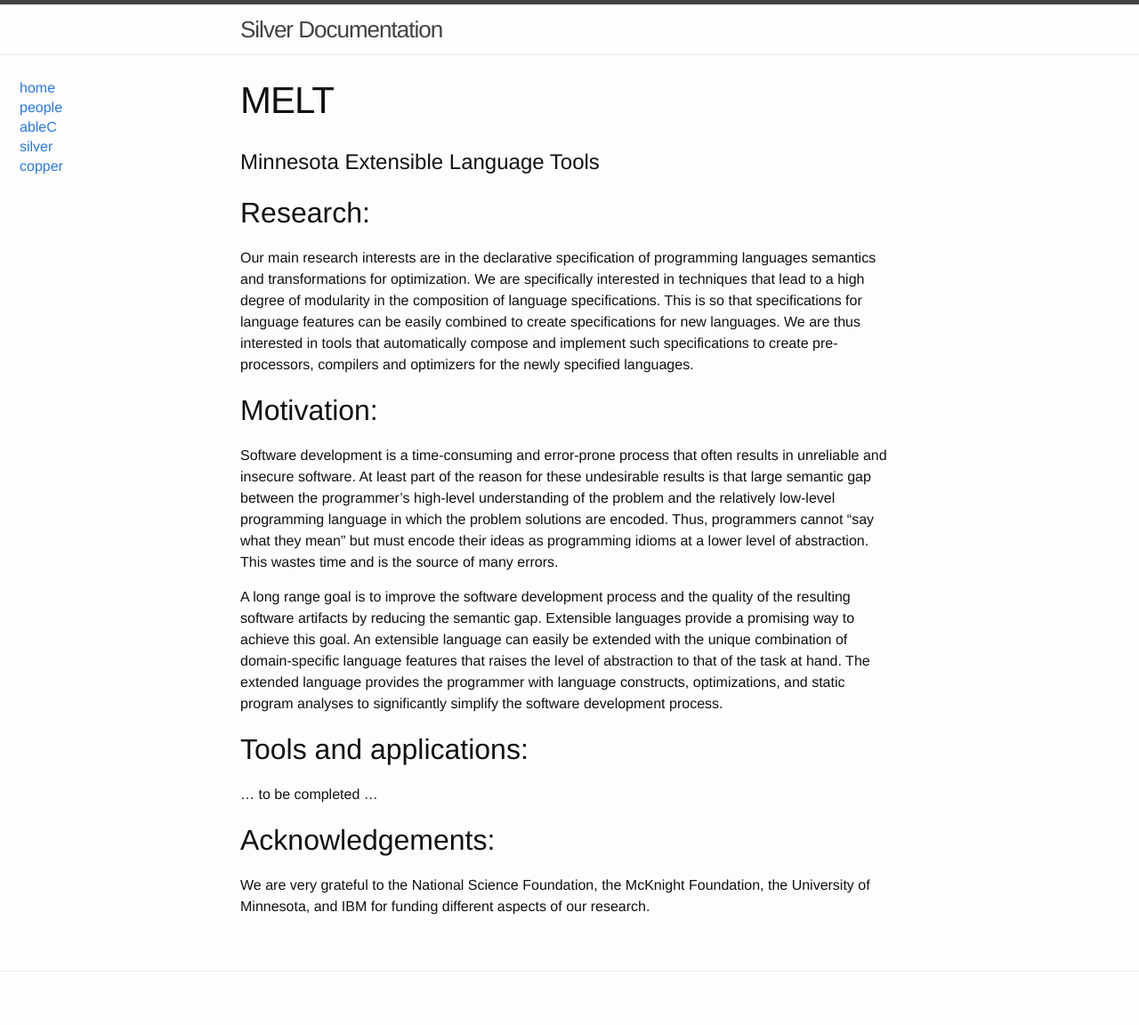
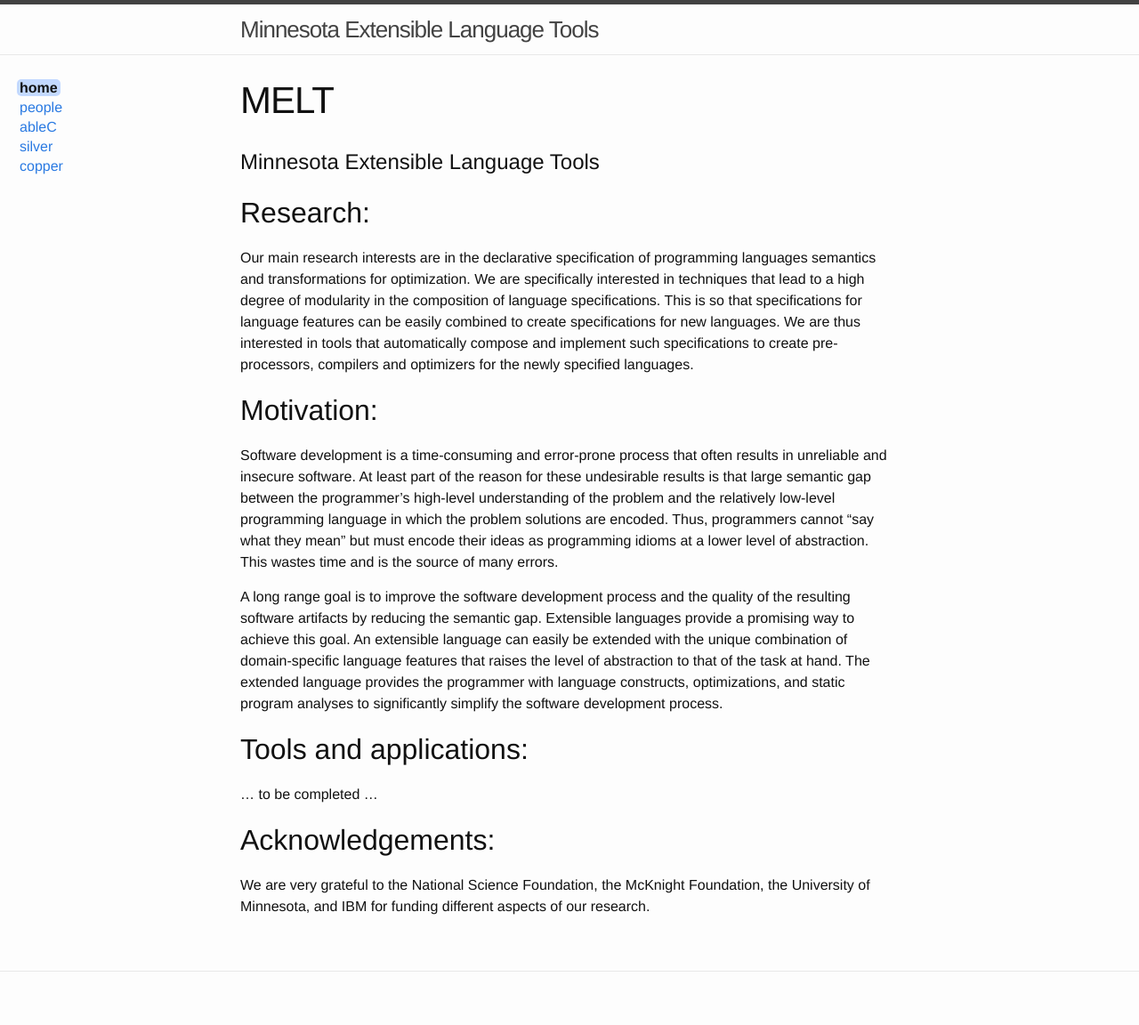
Before and after one commit to melt-umn/melt-website, a Jekyll site: the page built from index.md, in a window 1280 px wide. Shown: the whole page at 89% size. Built offline with Jekyll 4.4.1, drawn with Linux system fonts in a browser that asks for light colours.

Commit message:
Updated update script

```diff
--- a/_config.yml
+++ b/_config.yml
@@ -1,14 +1,14 @@
 # Site settings
-title: Silver Documentation
+title: Minnesota Extensible Language Tools
 email: your-email@domain.com
 description: > # this means to ignore newlines until "baseurl:"
   Write an awesome description for your new site here. You can edit this
   line in _config.yml. It will appear in your document head meta (for
   Google search results) and in your feed.xml site description.
-baseurl: "/docs" # the subpath of your site, e.g. /blog/
+baseurl: "" # the subpath of your site, e.g. /blog/
 url: "http://melt.cs.umn.edu" # the base hostname & protocol for your site
 
-sv_wiki_base: "/docs" # path from domain root to the silver wiki, used to emit "wiki links"
+sv_wiki_base: "" # path from domain root to the silver wiki, used to emit "wiki links"
 
 # Build settings
 markdown: kramdown
@@ -22,3 +22,5 @@
   - Gemfile.lock
   - vendor
   - README.md
+  - menu-builder.py
+  - .gitignore
```
Also changed, not shown: 9 other files.
